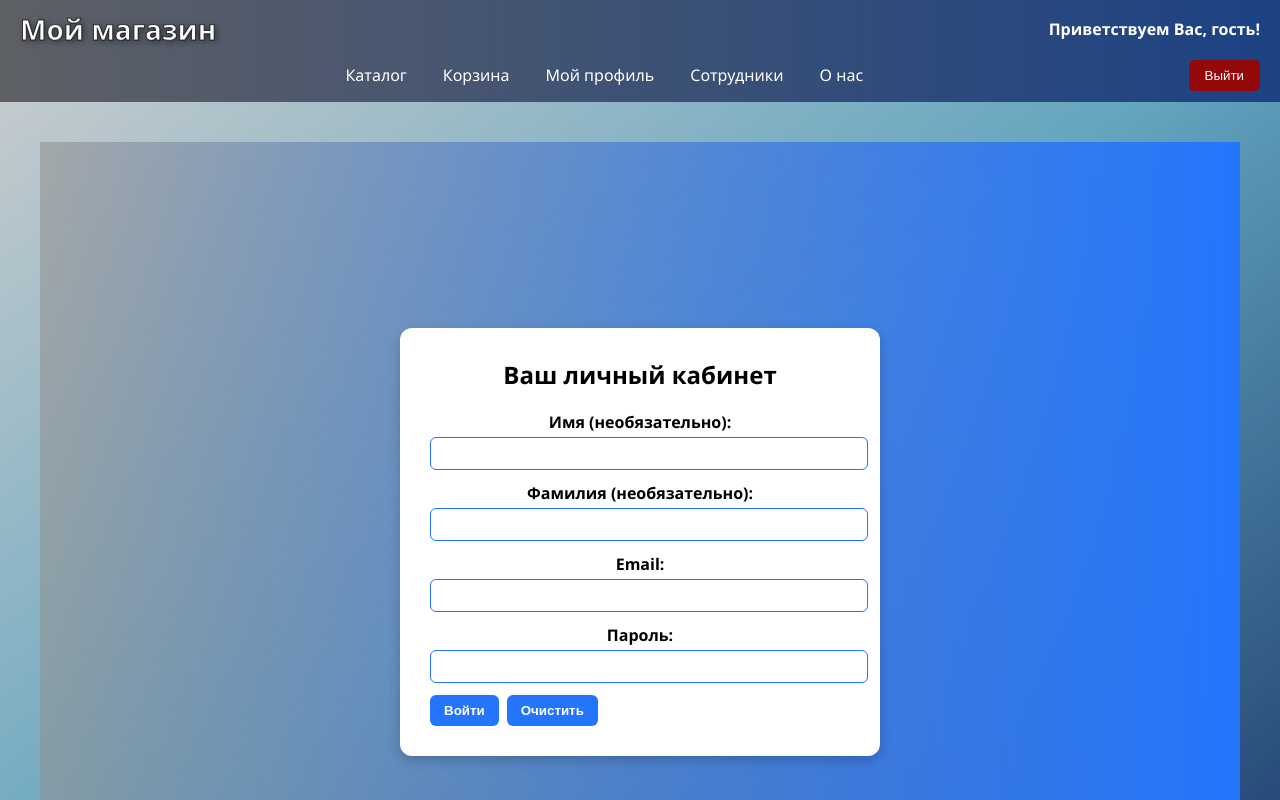
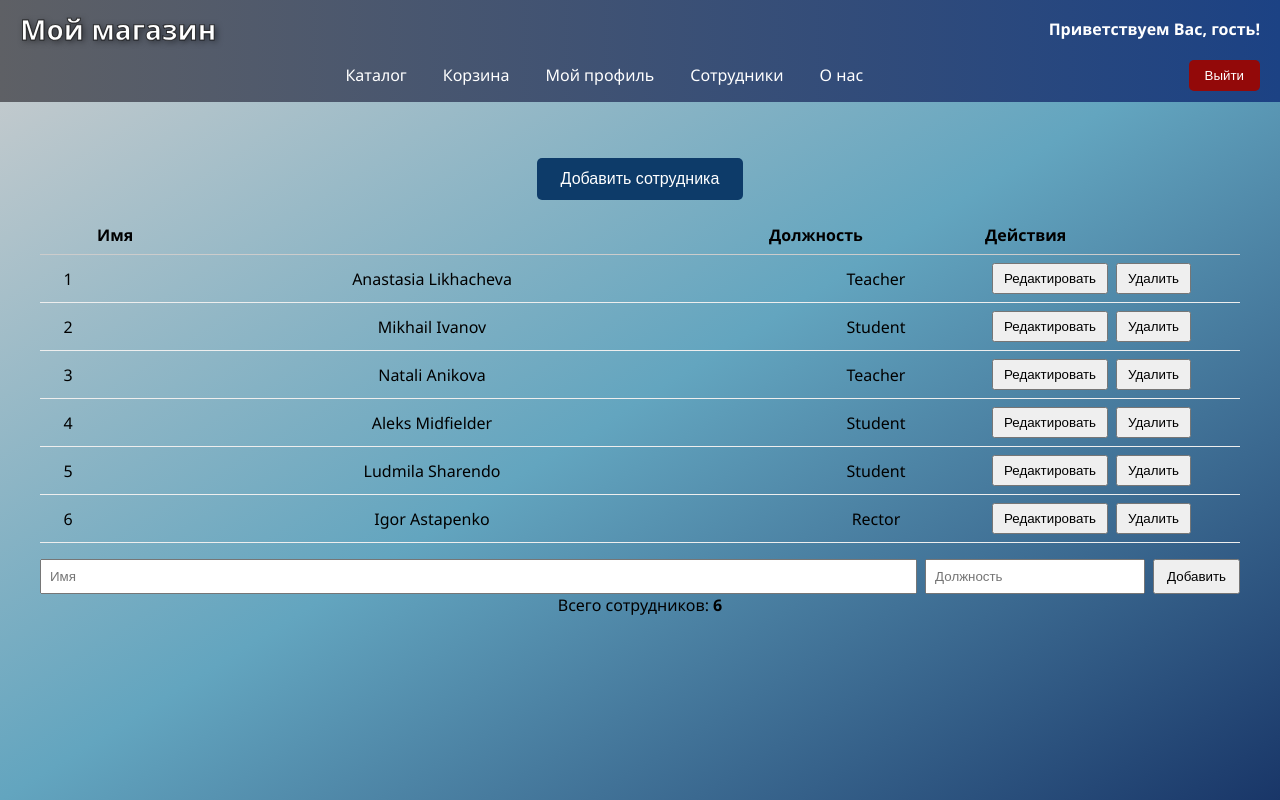
Before and after one commit to Nastushkkka/web-application, a React (Create React App) app: page /employees in a window 1280 px wide. Built offline with nearby package versions, Linux system fonts and the light colour scheme.

Commit message:
Перенесла логику сотрудников в Employess.js и убрала дублирование шапки в разделе Сотрудники

```diff
--- a/src/Router/AppRouter.js
+++ b/src/Router/AppRouter.js
@@ -7,6 +7,7 @@ import Cart from "../pages/Basket";
 import Profile from "../pages/Profile";
 import NotFound from "../pages/NotFound";
 import Login from "../components/Login";
+import Employees from "../pages/Employees";
 
 export default function AppRouter() {
   return (
@@ -20,7 +21,7 @@ export default function AppRouter() {
           <Route path="catalog" element={<Catalog />} />
           <Route path="cart" element={<Cart />} />
           <Route path="profile" element={<Profile />} />
-          <Route path="employees" element={<App />} />
+          <Route path="employees" element={<Employees />} />
           <Route path="about" element={<About />} />
           <Route path="*" element={<NotFound />} />
         </Route>
--- a/src/pages/Employees.js
+++ b/src/pages/Employees.js
@@ -1,42 +1,58 @@
-import React, { useState } from "react";
+import React, { useState, useEffect } from "react";
 import Table from "../Table";
-import { initialEmployees } from "../data/employees";
+import EmployeeAPI from "../api/service";
 import { generateNumericId } from "../utils/id";
 import "../App.css";
 
 export default function Employees() {
-  const [employees, setEmployees] = useState(initialEmployees);
+  const [employees, setEmployees] = useState([]);
 
-  const handleDelete = (id) => setEmployees(employees.filter(emp => emp.id !== id));
+  // Загружаем сотрудников при монтировании
+  useEffect(() => {
+    setEmployees(EmployeeAPI.all());
+  }, []);
 
-  const handleAdd = (firstName, lastName, role) => {
-    if (!firstName || !firstName.trim()) return;
+  const handleDelete = (id) => {
+    EmployeeAPI.delete(id);
+    setEmployees(EmployeeAPI.all());
+  };
+
+  const handleAdd = (name, job) => {
+    if (!name || !name.trim()) return;
     const newEmployee = {
       id: generateNumericId(),
-      firstName: firstName.trim(),
-      lastName: (lastName || "").trim(),
-      role: role || "Unknown",
+      name: name.trim(),
+      job: (job || "").trim() || "Unknown",
     };
-    setEmployees([...employees, newEmployee]);
+    EmployeeAPI.add(newEmployee);
+    setEmployees(EmployeeAPI.all());
   };
 
-  const handleEdit = (id, { firstName, lastName, role }) => {
-    setEmployees(
-      employees.map(emp =>
-        emp.id === id
-          ? { ...emp, firstName: firstName.trim(), lastName: lastName.trim(), role: role.trim() }
-          : emp
-      )
-    );
+  const handleEdit = (id, { name, job }) => {
+    EmployeeAPI.update({
+      id,
+      name: name.trim(),
+      job: (job || "").trim() || "Unknown",
+    });
+    setEmployees(EmployeeAPI.all());
   };
 
   return (
     <div className="page-container">
-      <h1 className="page-title">Сотрудники</h1>
-      <button className="add-btn" onClick={() => handleAdd("Новый", "Сотрудник", "Unknown")}>
+      <button
+        className="add-btn"
+        onClick={() => handleAdd("Новый сотрудник", "Unknown")}
+      >
         Добавить сотрудника
       </button>
-      <Table employees={employees} onDelete={handleDelete} onAdd={handleAdd} onEdit={handleEdit} />
+
+      <Table
+        employees={employees}
+        onDelete={handleDelete}
+        onAdd={handleAdd}
+        onEdit={handleEdit}
+      />
+
       <div className="employee-counter">
         Всего сотрудников: <strong>{employees.length}</strong>
       </div>
```
